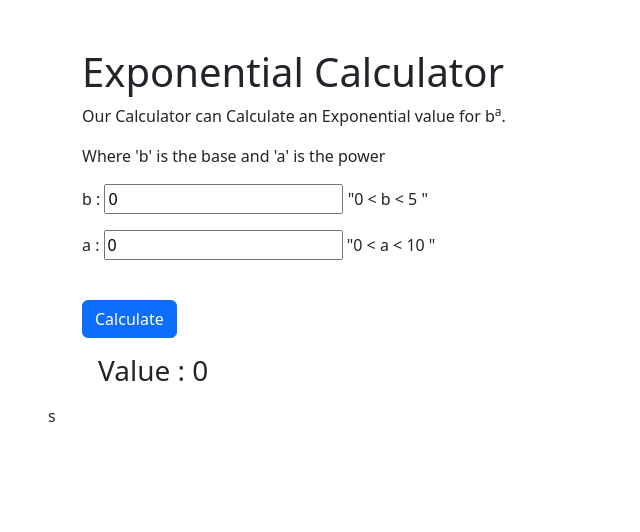
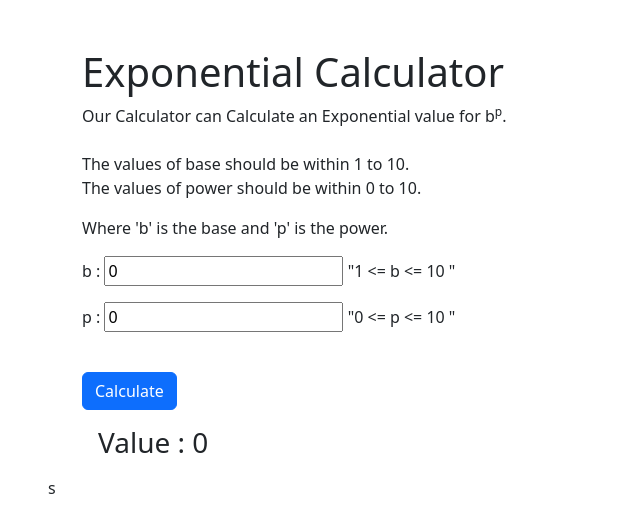
Before and after one commit to jaf107/Exponential-Calculator, a React (Create React App) app: page / in a window 1280 px wide. Shown: the top 532 px of the page, without its empty margins (0-640 px from the left). Built offline with nearby package versions, Linux system fonts and the light colour scheme.

Commit message:
initiated

```diff
--- a/src/App.js
+++ b/src/App.js
@@ -1,4 +1,3 @@
-import logo from "./logo.svg";
 import "./App.css";
 import MainComponent from "./components/MainComponent";
 
--- a/src/components/Calculator.js
+++ b/src/components/Calculator.js
@@ -1,38 +1,47 @@
 import React, { useState } from "react";
 
 const Calculator = () => {
-  const [var1, setVar1] = useState(0);
-  const [var2, setVar2] = useState(0);
+  const [base, setBase] = useState(0);
+  const [power, setPower] = useState(0);
   const [ans, setAns] = useState(0);
 
   function addValue() {
-    let ans = parseInt(var1) ** parseInt(var2);
-    if (ans > 9999) {
+    let ans = parseInt(base) ** parseInt(power);
+    if (base < 1 || base > 10) {
+      // alert("Input b correctly");
       setAns("error");
+    } else if (power < 0 || power > 10) {
+      // alert("Input a correctly");
+      setAns("error");
+    } else {
+      setAns(ans);
     }
-    setAns(ans);
   }
   return (
     <div>
       <div className="container">
         <h1>Exponential Calculator</h1>
         <p>
-          Our Calculator can Calculate an Exponential value for b<sup>a</sup>.
+          Our Calculator can Calculate an Exponential value for b<sup>p</sup>.
+          <br /> <br />
+          The values of base should be within 1 to 10.
+          <br />
+          The values of power should be within 0 to 10.
         </p>
-        <p>Where 'b' is the base and 'a' is the power</p>
+        <p>Where 'b' is the base and 'p' is the power.</p>
         {/* <h3>Exponential Calculator</h3> */}b :<span> </span>{" "}
         <input
           className="mb-3 "
-          value={var1}
-          onChange={(e) => setVar1(e.target.value)}
+          value={base}
+          onChange={(e) => setBase(e.target.value)}
         ></input>{" "}
-        <span> "0 &lt; b &lt; 5 " </span> <br />a :<span> </span>{" "}
+        <span> "1 &lt;= b &lt;= 10 " </span> <br />p :<span> </span>{" "}
         <input
-          value={var2}
+          value={power}
           className="mb-3 "
-          onChange={(e) => setVar2(e.target.value)}
+          onChange={(e) => setPower(e.target.value)}
         ></input>{" "}
-        <span> "0 &lt; a &lt; 10 " </span> <br /> <br />
+        <span> "0 &lt;= p &lt;= 10 " </span> <br /> <br />
         <button type="submit" onClick={addValue} className="btn btn-primary">
           Calculate
         </button>
```
